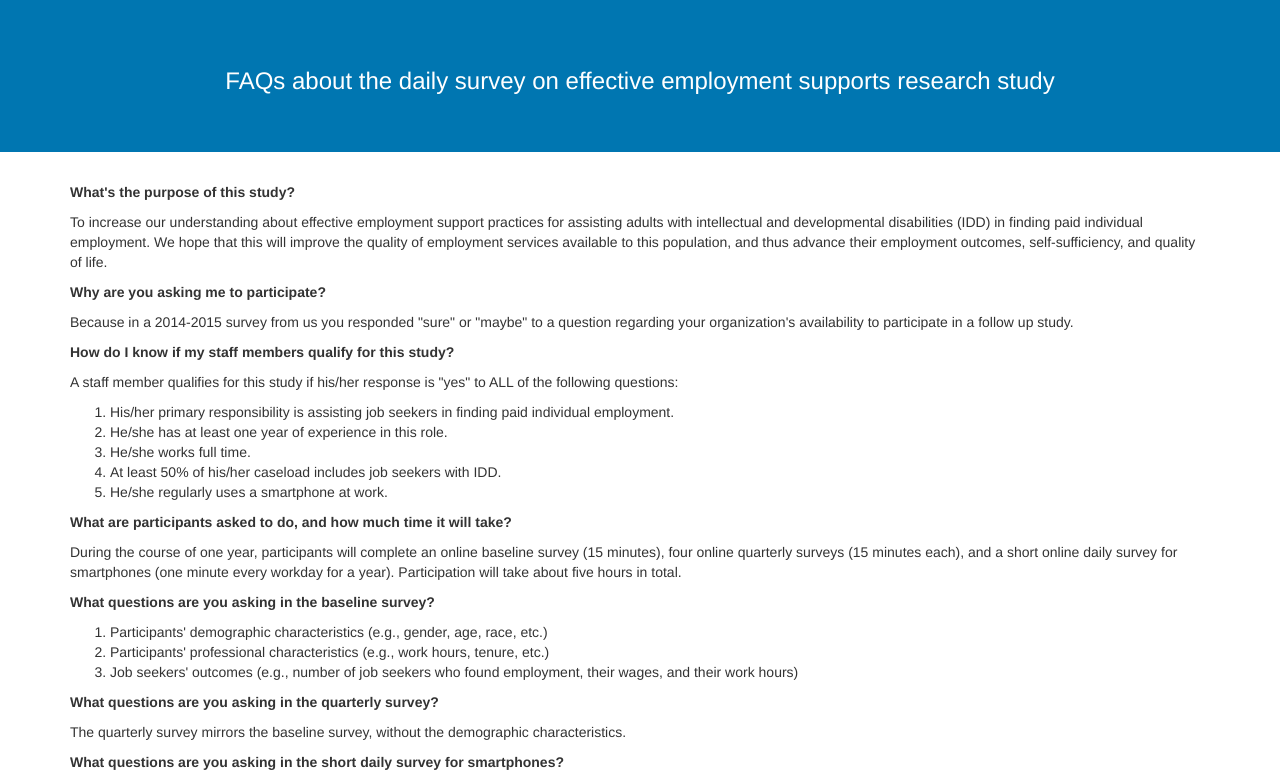
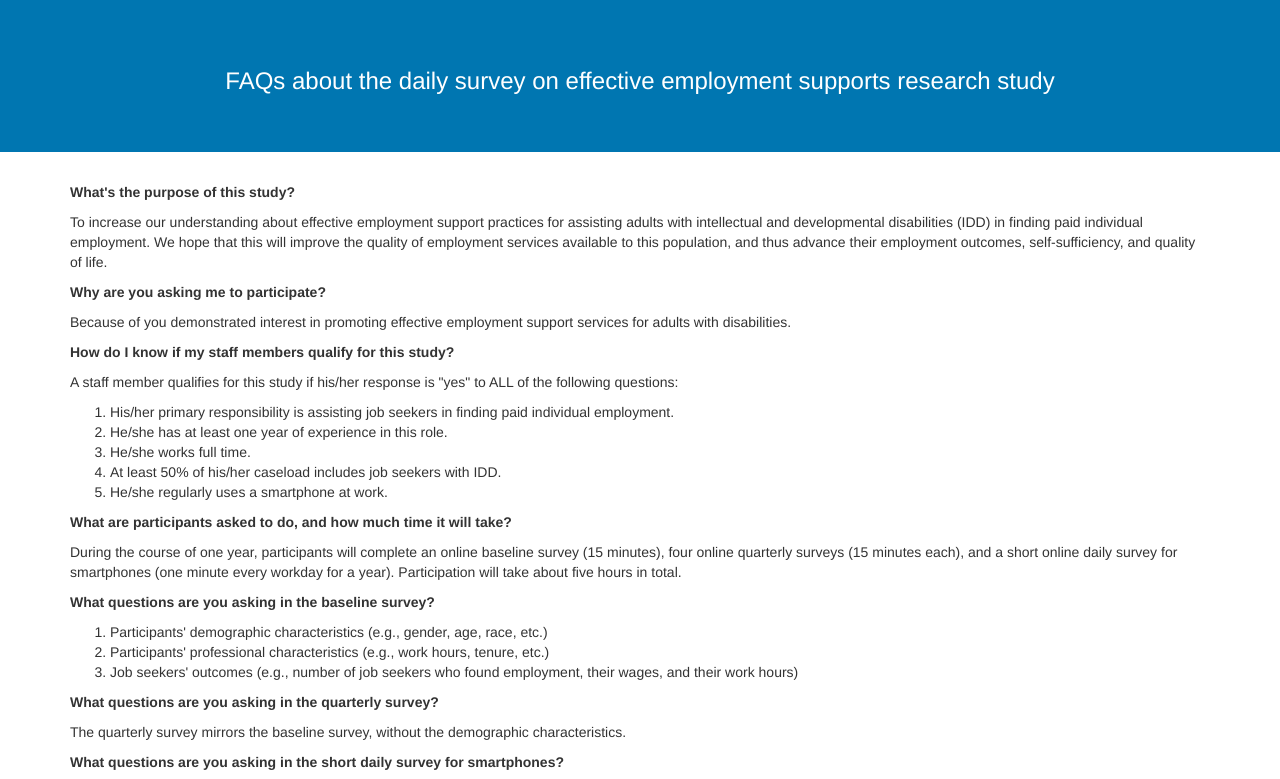
Before and after one commit to communityinclusion/daily-survey, a plain HTML site: page index.html in a window 1280 px wide. Shown: the top 779 px of the page. Drawn offline with nearby package versions, Linux system fonts and the light colour scheme.

Commit message:
far edit

```diff
--- a/index.html
+++ b/index.html
@@ -27,7 +27,7 @@
 
       <p><strong>Why are you asking me to participate?</strong></p>
 
-      <p>Because in a 2014-2015 survey from us you responded "sure" or "maybe" to a question regarding your organization's availability to participate in a follow up study.</p>
+      <p>Because of you demonstrated interest in promoting effective employment support services for adults with disabilities.</p>
 
       <p><strong>How do I know if my staff members qualify for this study?</strong></p>
 
```
Also changed, not shown: index1.html (+1 -1 lines).
